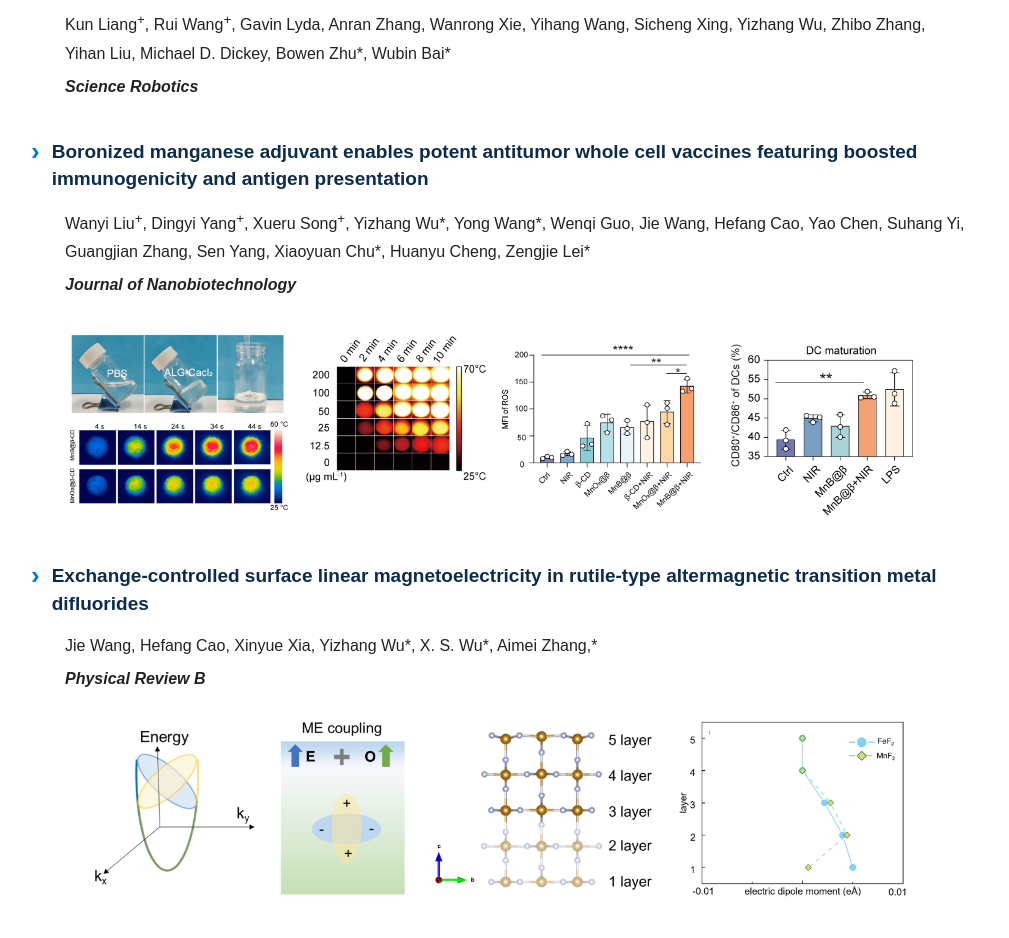
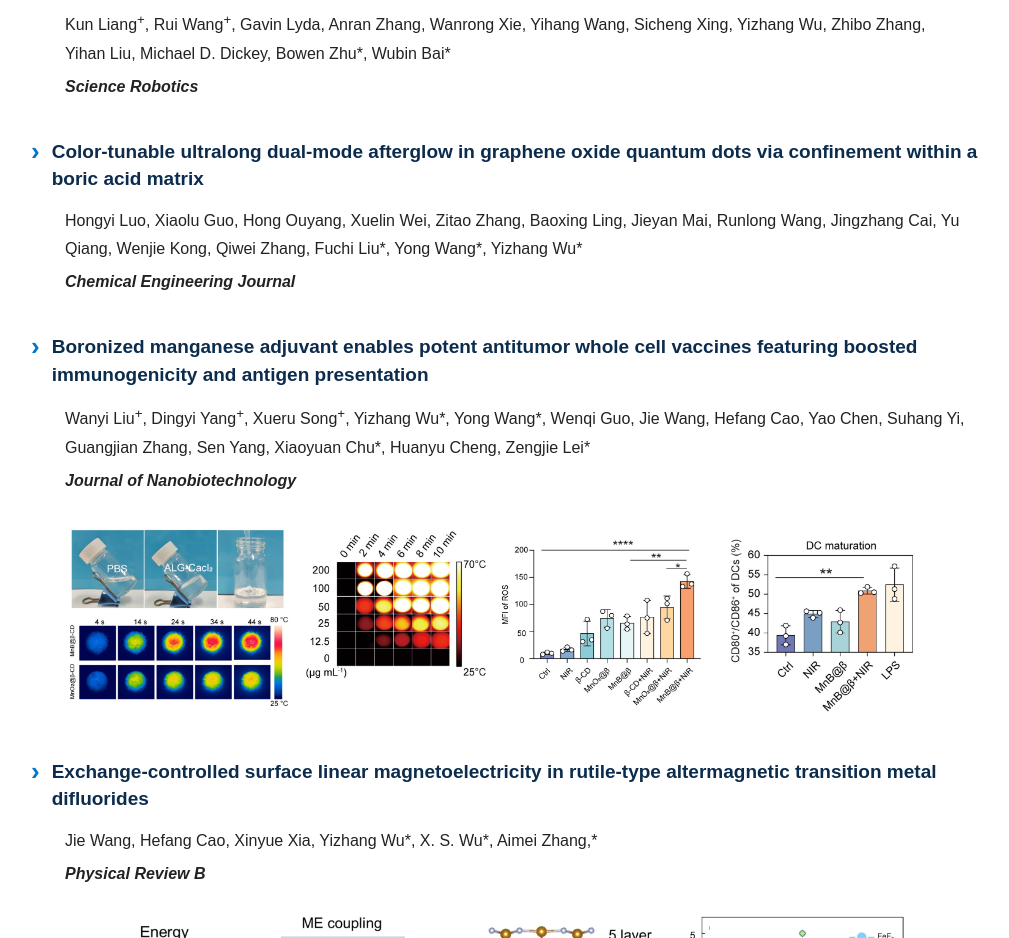
Before and after one commit to YannickWu/ywulab-website, a plain HTML site: page publications.html in a window 1280 px wide. Shown: the part 1280-2218 px from the top of the page, without its empty margins (49-1058 px from the left). Drawn offline with Linux system fonts and the light colour scheme.

Commit message:
Update website

```diff
--- a/publications.html
+++ b/publications.html
@@ -212,6 +212,39 @@
                 </article>
 
 
+                <!-- Publication 3: with image -->
+
+                <article class="publication-item">
+
+                    <div class="publication-heading">
+
+                        <span class="publication-arrow">›</span>
+
+                        <h3>
+                            <a
+                                href="https://www.sciencedirect.com/science/article/pii/S1385894726086110"
+                                target="_blank"
+                            >
+                                Color-tunable ultralong dual-mode afterglow in graphene oxide quantum dots via confinement within a boric acid matrix
+                            </a>
+
+                        </h3>
+
+                    </div>
+
+
+                    <p class="publication-authors">
+                    Hongyi Luo, Xiaolu Guo, Hong Ouyang, Xuelin Wei, Zitao Zhang, Baoxing Ling, Jieyan Mai, Runlong Wang, Jingzhang Cai, Yu Qiang, Wenjie Kong, Qiwei Zhang, Fuchi Liu*, Yong Wang*, Yizhang Wu*
+                    </p>
+
+
+                    <p class="publication-journal">
+                        <strong><em>Chemical Engineering Journal</em></strong>
+                    </p>
+
+                </article>
+
+
                 <!-- Publication 2: with image -->
 
                 <article class="publication-item">
```
